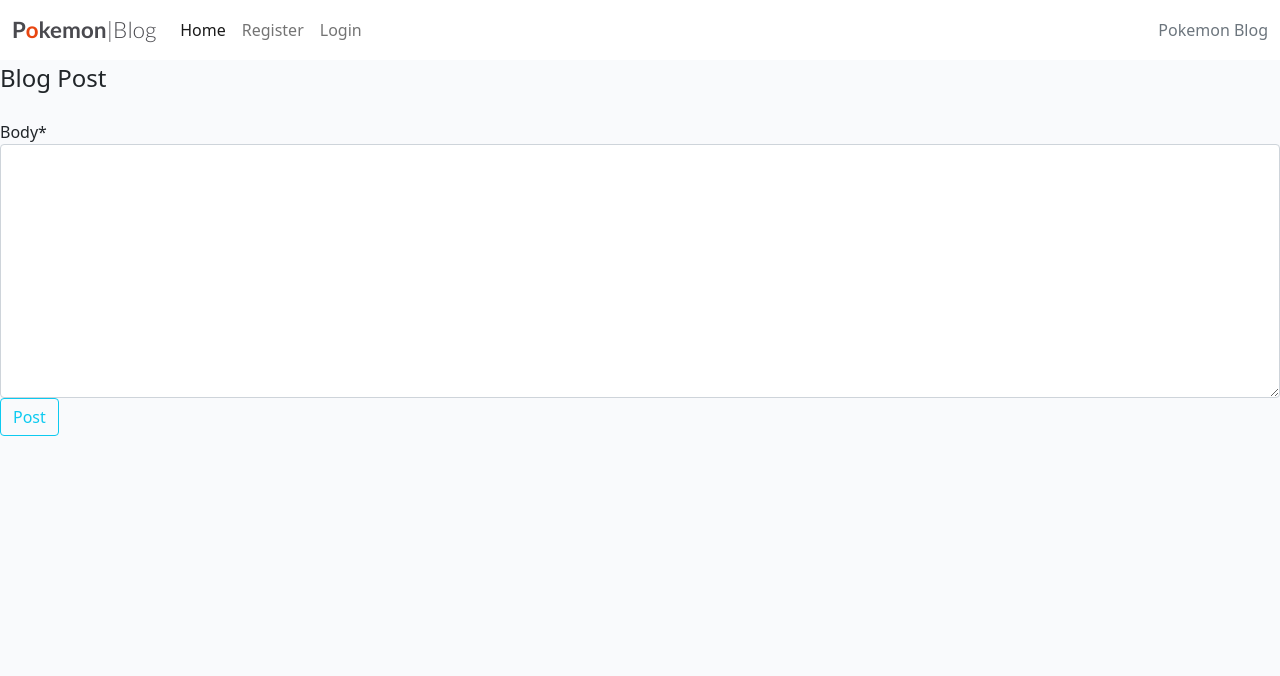
After one commit to aokealy/blog, a Django app: template templates/post_form.html in a window 1280 px wide. The commit adds this page. Shown: the top 676 px of the page. Run offline with Django 3.2, Linux system fonts and the light colour scheme; the template is opened without the code that fills it: values that come from a table or form of the project are taken from there, others are empty; some libraries are stand-ins or nearby versions.

Commit message:
try and add CRUD but doesnt' work

```diff
--- a/blog/urls.py
+++ b/blog/urls.py
@@ -1,5 +1,6 @@
 from . import views
 from django.urls import path
+
 
 
 urlpatterns = [
@@ -12,4 +13,8 @@ urlpatterns = [
 
 
 
+
+
+
+
 ]
--- a/blog/views.py
+++ b/blog/views.py
@@ -1,5 +1,6 @@
 from django.shortcuts import render, get_object_or_404, reverse
 from django.views import generic, View
+from django.views.generic import  CreateView
 from django.http import HttpResponseRedirect
 from .models import Post
 from .forms import CommentForm
@@ -68,6 +69,8 @@ class PostDetail(View):
             },
         )
 
+
+
 class PostLike(View):
 
     def post(self, request, slug, *args, **kwargs):
--- a/pokemonblog/urls.py
+++ b/pokemonblog/urls.py
@@ -19,6 +19,8 @@ from django.urls import path, include
 
 
 
+
+
 urlpatterns = [
     path('admin/', admin.site.urls),
     path("", include("blog.urls"), name="blog-urls"),
@@ -28,4 +30,7 @@ urlpatterns = [
 
 
 
+
+
+
 ]
--- a/templates/post_detail.html
+++ b/templates/post_detail.html
@@ -110,7 +110,8 @@
                 {% endif %}
 
             </div>
-            <a href="post_update">Update Post</a>
+
+                <a href="{% url 'post_create' %}">New Post</a>
         </div>
     </div>
 </div>
--- /dev/null
+++ b/templates/post_form.html
@@ -0,0 +1,16 @@
+{% extends 'base.html' %}
+{% load crispy_forms_tags %}
+{% block content %}
+    <div class="content-section">
+        <form method="POST">
+            {% csrf_token %}
+            <fieldset class="form-group">
+                <legend class="border-botton mb-4">Blog Post</legend>
+                {{ form|crispy }}
+            </fieldset>
+            <div class="form-group">
+                <button class="btn btn-outline-info" type="submit">Post</button>
+            </div>
+        </form>
+    </div>
+{% endblock content %}
```
Also changed, not shown: templates/create_view.html (deleted, +0 -10 lines).
